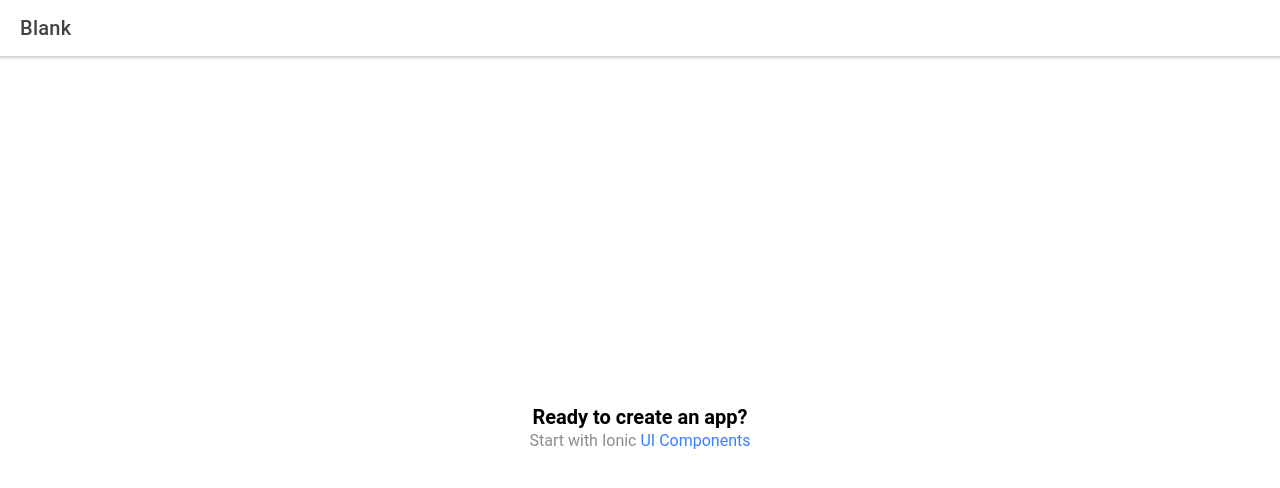
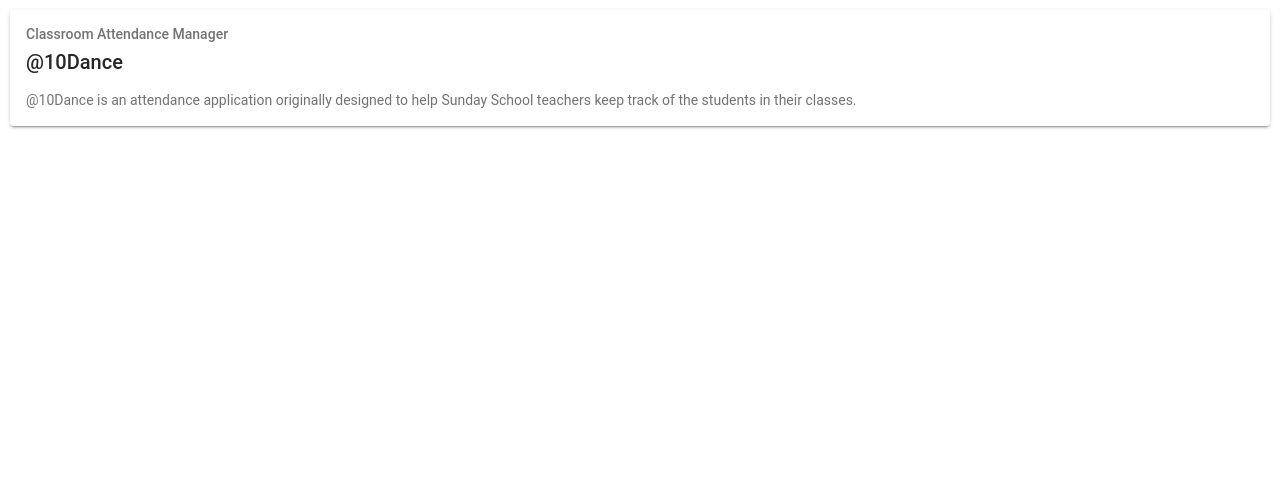
Before and after one commit to walkingriver/at10dance-react, a React (Create React App) app: page /home in a window 1280 px wide. Shown: the top 488 px of the page. Built offline with nearby package versions, Linux system fonts and the light colour scheme.

Commit message:
Initial project creation

```diff
--- a/src/pages/Home.tsx
+++ b/src/pages/Home.tsx
@@ -1,23 +1,23 @@
-import { IonContent, IonHeader, IonPage, IonTitle, IonToolbar } from '@ionic/react';
+import { IonContent, IonHeader, IonPage, IonTitle, IonToolbar, IonCardHeader, IonCardSubtitle, IonCardTitle, IonCardContent, IonCard } from '@ionic/react';
 import React from 'react';
-import ExploreContainer from '../components/ExploreContainer';
 import './Home.css';
 
 const Home: React.FC = () => {
   return (
     <IonPage>
-      <IonHeader>
-        <IonToolbar>
-          <IonTitle>Blank</IonTitle>
-        </IonToolbar>
-      </IonHeader>
       <IonContent>
-        <IonHeader collapse="condense">
-          <IonToolbar>
-            <IonTitle size="large">Blank</IonTitle>
-          </IonToolbar>
-        </IonHeader>
-        <ExploreContainer />
+        <IonCard>
+          <IonCardHeader>
+            <IonCardSubtitle>Classroom Attendance Manager</IonCardSubtitle>
+            <IonCardTitle>@10Dance</IonCardTitle>
+          </IonCardHeader>
+          <IonCardContent>
+            <p>
+              @10Dance is an attendance application originally designed to help Sunday School teachers
+              keep track of the students in their classes.
+      </p>
+          </IonCardContent>
+        </IonCard>
       </IonContent>
     </IonPage>
   );
```
Also changed, not shown: src/pages/StudentInfo.tsx (added, +26 -0 lines), src/pages/Students.tsx (added, +32 -0 lines).
